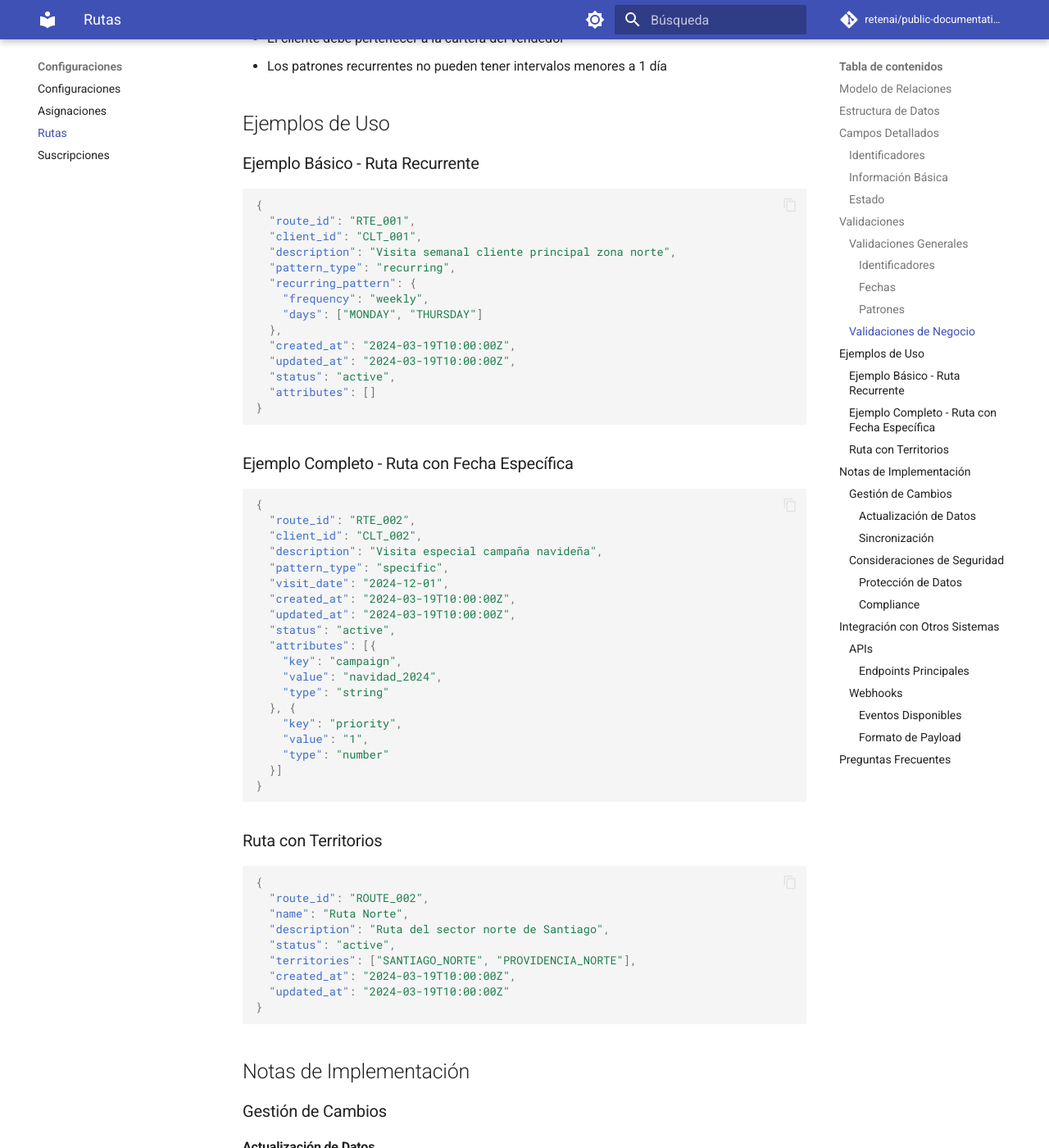
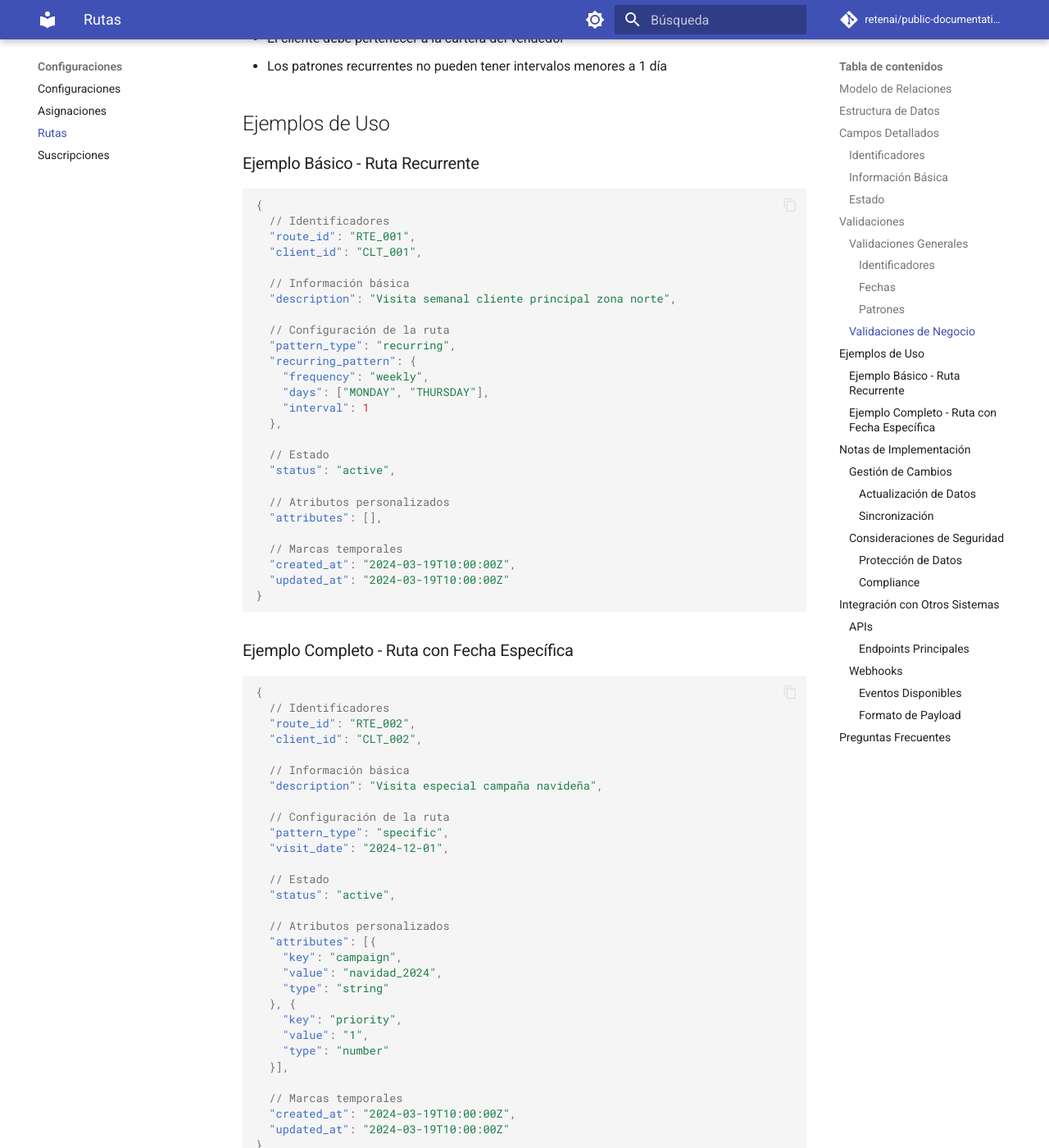
Before and after one commit to retenai/public-documentation, an MkDocs documentation site: the page built from docs/settings/routes/README.md, in a window 1280 px wide and 1400 px high, scrolled down 2559 px. Shown: the whole window at 82% size. Built offline with MkDocs 1.6.1 and Material for MkDocs 9.7.7, drawn with Linux system fonts in a browser that asks for light colours; comment, search, counter and statistics services are not loaded.

Commit message:
docs(routes): update examples to match data structure
- Remove territories example as it belongs to assignments

- Update recurring and specific route examples

- Add proper sections and comments to examples

````diff
--- a/docs/settings/routes/README.md
+++ b/docs/settings/routes/README.md
@@ -120,18 +120,30 @@ erDiagram
 
 ```json
 {
+  // Identificadores
   "route_id": "RTE_001",
   "client_id": "CLT_001",
+
+  // Información básica
   "description": "Visita semanal cliente principal zona norte",
+
+  // Configuración de la ruta
   "pattern_type": "recurring",
   "recurring_pattern": {
     "frequency": "weekly",
-    "days": ["MONDAY", "THURSDAY"]
+    "days": ["MONDAY", "THURSDAY"],
+    "interval": 1
   },
+
+  // Estado
+  "status": "active",
+
+  // Atributos personalizados
+  "attributes": [],
+
+  // Marcas temporales
   "created_at": "2024-03-19T10:00:00Z",
-  "updated_at": "2024-03-19T10:00:00Z",
-  "status": "active",
-  "attributes": []
+  "updated_at": "2024-03-19T10:00:00Z"
 }
 ```
 
@@ -139,14 +151,21 @@ erDiagram
 
 ```json
 {
+  // Identificadores
   "route_id": "RTE_002",
   "client_id": "CLT_002",
+
+  // Información básica
   "description": "Visita especial campaña navideña",
+
+  // Configuración de la ruta
   "pattern_type": "specific",
   "visit_date": "2024-12-01",
-  "created_at": "2024-03-19T10:00:00Z",
-  "updated_at": "2024-03-19T10:00:00Z",
+
+  // Estado
   "status": "active",
+
+  // Atributos personalizados
   "attributes": [{
     "key": "campaign",
     "value": "navidad_2024",
@@ -155,19 +174,9 @@ erDiagram
     "key": "priority",
     "value": "1",
     "type": "number"
-  }]
-}
-```
+  }],
 
-### Ruta con Territorios
-
-```json
-{
-  "route_id": "ROUTE_002",
-  "name": "Ruta Norte",
-  "description": "Ruta del sector norte de Santiago",
-  "status": "active",
-  "territories": ["SANTIAGO_NORTE", "PROVIDENCIA_NORTE"],
+  // Marcas temporales
   "created_at": "2024-03-19T10:00:00Z",
   "updated_at": "2024-03-19T10:00:00Z"
 }
````
